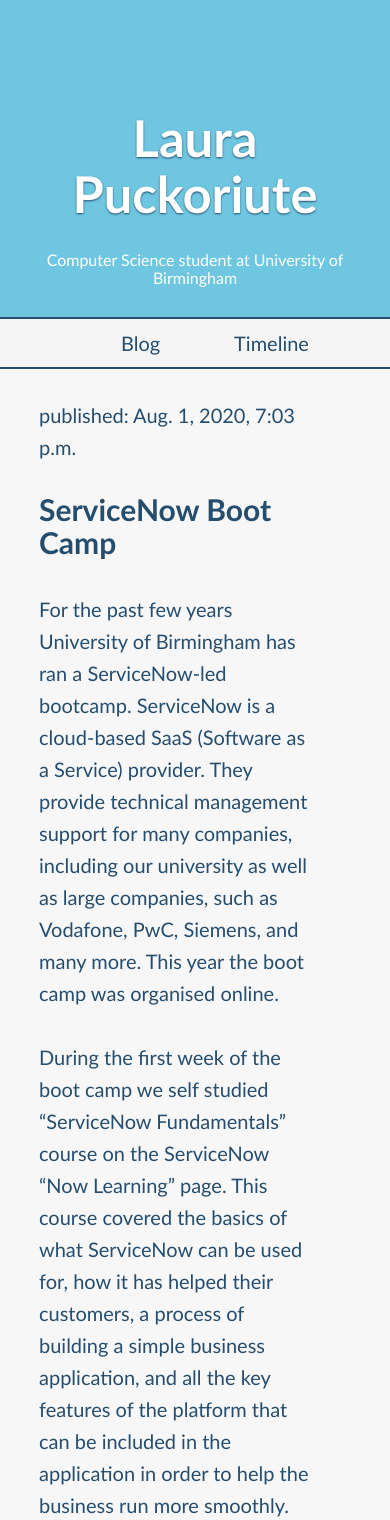
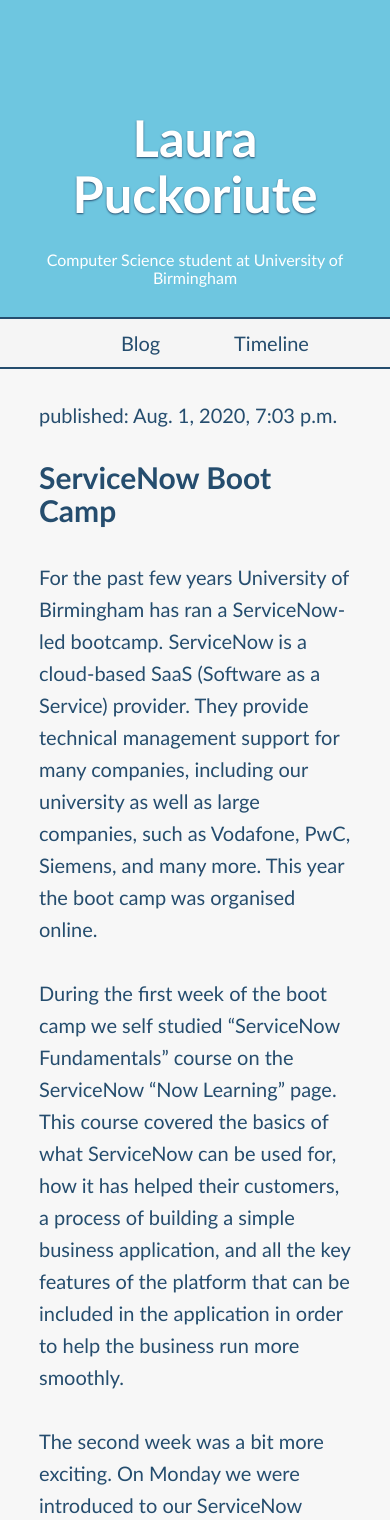
Before and after one commit to llaurap/my_first_blog, a Django app: page / in a window 390 px wide. Shown: the top 1520 px of the page. Run offline with Django 3.2, Linux system fonts and the light colour scheme; data comes from the database, SQL or seed files in the repository; some libraries are stand-ins or nearby versions.

Commit message:
CSS changes

```diff
--- a/blog/static/css/blog.css
+++ b/blog/static/css/blog.css
@@ -363,6 +363,9 @@
         background: none;
         background-color: rgb(110, 198, 224);
     }
+    .post_wrapper {
+        margin-right: 0%;
+    }
 
     .timeline {
         width: 350px;
```
